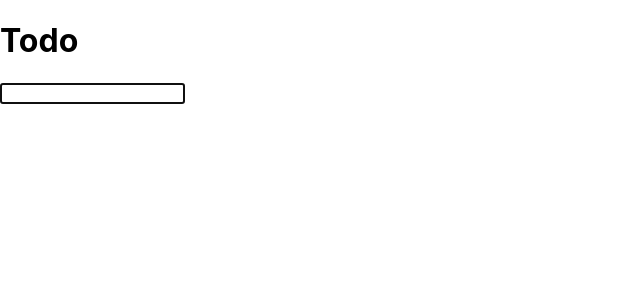
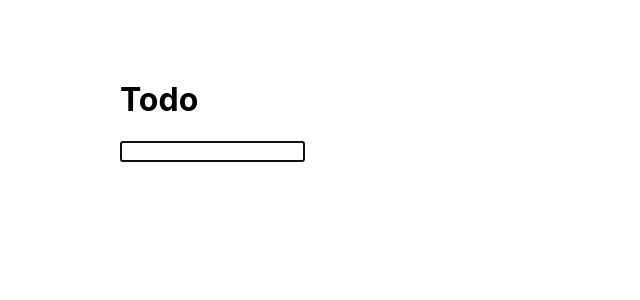
Before and after one commit to melodyni/todo-app-react, a React (Create React App) app: page / in a window 1280 px wide. Shown: the top 300 px of the page, without its empty margins (0-640 px from the left). Built offline with nearby package versions, Linux system fonts and the light colour scheme.

Commit message:
TaskList component is rendering tasks
changed toggleStatus to updateTaskStatus

```diff
--- a/src/App.js
+++ b/src/App.js
@@ -4,7 +4,7 @@ import './todo.css';
 
 function App() {
   return (
-    <div>
+    <div className='container'>
       <h1>Todo</h1>
       <Todo />
     </div>
--- a/src/todo.css
+++ b/src/todo.css
@@ -21,3 +21,8 @@
   margin: 0vh 2vw 2vh 0vh;
   cursor: pointer;
 }
+
+.container {
+  width: 20%;
+  margin: 10vh 15vh;
+}
--- a/src/todoComponents/Task.js
+++ b/src/todoComponents/Task.js
@@ -1,11 +1,11 @@
 import React from 'react';
 import '../todo.css';
 
-const Task = ({ task, id, toggleStatus }) => {
+const Task = ({ task, id, updateTaskStatus }) => {
   const status = { 1: 'doing', 2: 'done' };
   const style = status[task.status];
   return (
-    <div onClick={() => toggleStatus(id)} className={`flex ${style}`}>
+    <div onClick={() => updateTaskStatus(id)} className={`flex ${style}`}>
       <div className='checkBox'></div>
       <div className='text'>{task.message}</div>
     </div>
--- /dev/null
+++ b/src/todoComponents/TaskList.js
@@ -0,0 +1,15 @@
+import React from 'react';
+import Task from './Task';
+
+const TaskList = ({ tasks, updateTaskStatus }) => {
+  return tasks.map((task, index) => (
+    <Task
+      task={task}
+      key={index}
+      id={index}
+      updateTaskStatus={updateTaskStatus}
+    />
+  ));
+};
+
+export default TaskList;
--- a/src/todoComponents/Todo.js
+++ b/src/todoComponents/Todo.js
@@ -1,13 +1,13 @@
 import React from 'react';
-import Task from './Task';
 import InputBox from './InputBox';
+import TaskList from './TaskList';
 
 class Todo extends React.Component {
   constructor(props) {
     super(props);
     this.state = { tasks: [] };
     this.addTask = this.addTask.bind(this);
-    this.toggleStatus = this.toggleStatus.bind(this);
+    this.updateTaskStatus = this.updateTaskStatus.bind(this);
   }
 
   addTask(task) {
@@ -15,25 +15,19 @@ class Todo extends React.Component {
     this.setState({ tasks: this.state.tasks.concat(newTask) });
   }
 
-  toggleStatus(id) {
+  updateTaskStatus(id) {
     const tasks = this.state.tasks.slice();
     tasks[id].status = (tasks[id].status + 1) % 3;
     this.setState({ tasks: tasks });
   }
 
   render() {
-    const tasks = this.state.tasks.map((task, index) => (
-      <Task
-        task={task}
-        key={index}
-        id={index}
-        toggleStatus={this.toggleStatus}
-      />
-    ));
-
     return (
       <div>
-        {tasks}
+        <TaskList
+          tasks={this.state.tasks}
+          updateTaskStatus={this.updateTaskStatus}
+        />
         <InputBox addTask={this.addTask} />
       </div>
     );
```
